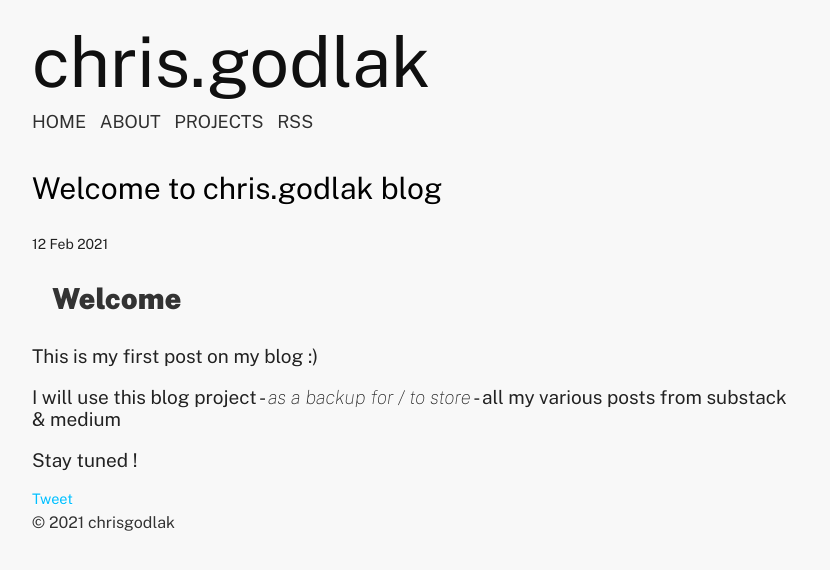
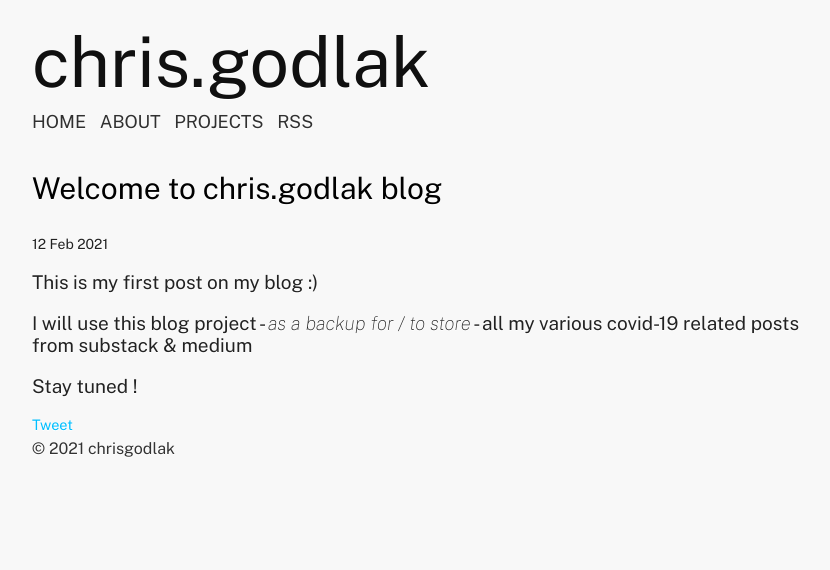
Before and after one commit to chrisgodlak/chrisgodlak.github.io, a Jekyll site: the page built from _posts/2021-02-12-welcome-post.md, in a window 1280 px wide. Shown: the top 570 px of the page, without its empty margins (224-1054 px from the left). Built offline with Jekyll 4.4.1, drawn with Linux system fonts in a browser that asks for light colours; comment, search, counter and statistics services are not loaded.

Commit message:
Update 2021-02-12-welcome-post.md

```diff
--- a/_posts/2021-02-12-welcome-post.md
+++ b/_posts/2021-02-12-welcome-post.md
@@ -6,10 +6,9 @@ category: articles
 tags:
 comments: true
 ---
-# Welcome
 
 This is my first post on my blog :)
 
-I will use this blog project - *as a backup for / to store* - all my various posts from substack & medium
+I will use this blog project - *as a backup for / to store* - all my various covid-19 related posts from substack & medium
 
 Stay tuned !
```
